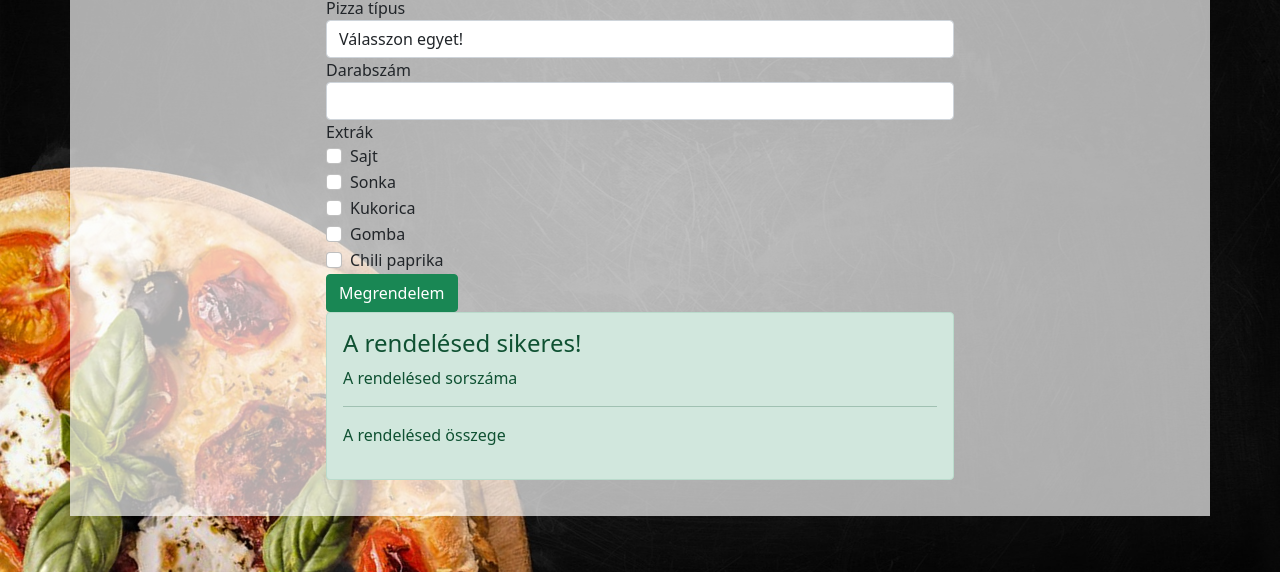
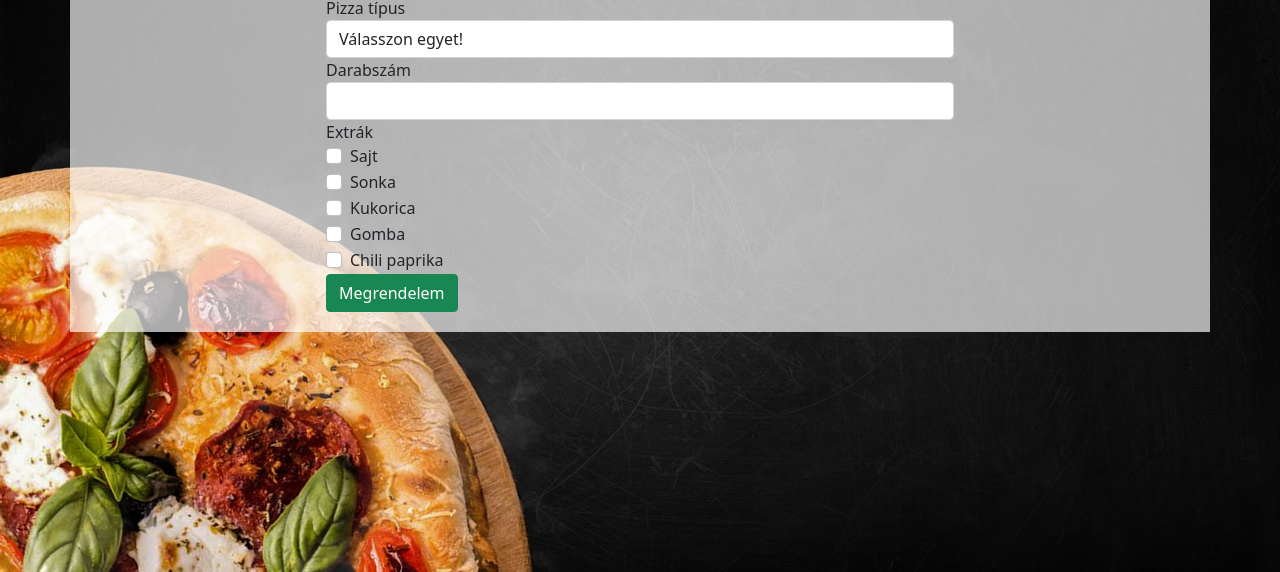
Before and after one commit to BBpezsgo/SJW2023_Banszky_Balazs_Ferenc, a plain HTML site: page rendeles.html in a window 1280 px wide. Shown: the part 228-800 px from the top of the page. Drawn offline with nearby package versions, Linux system fonts and the light colour scheme; a web font is replaced by a local one.

Commit message:
ahhhhhhhh

```diff
--- a/js/script.js
+++ b/js/script.js
@@ -20,5 +20,7 @@ window.addEventListener('DOMContentLoaded', () => {
 
         document.getElementById('order-id').innerHTML = orderID
         document.getElementById('order-price').innerHTML = `${pizzaPrice} Ft`
+
+        document.getElementById('order-alert').style.display = ''
     })
 })
--- a/rendeles.html
+++ b/rendeles.html
@@ -78,7 +78,7 @@
             <button type="submit" class="btn btn-success" id="order-button">Megrendelem</button>
         </form>
 
-        <div class="alert alert-success" role="alert">
+        <div class="alert alert-success" role="alert" style="display: none" id="order-alert">
             <h4 class="alert-heading">A rendelésed sikeres!</h4>
             <p>A rendelésed sorszáma <b id="order-id"></b></p>
             <hr>
```
